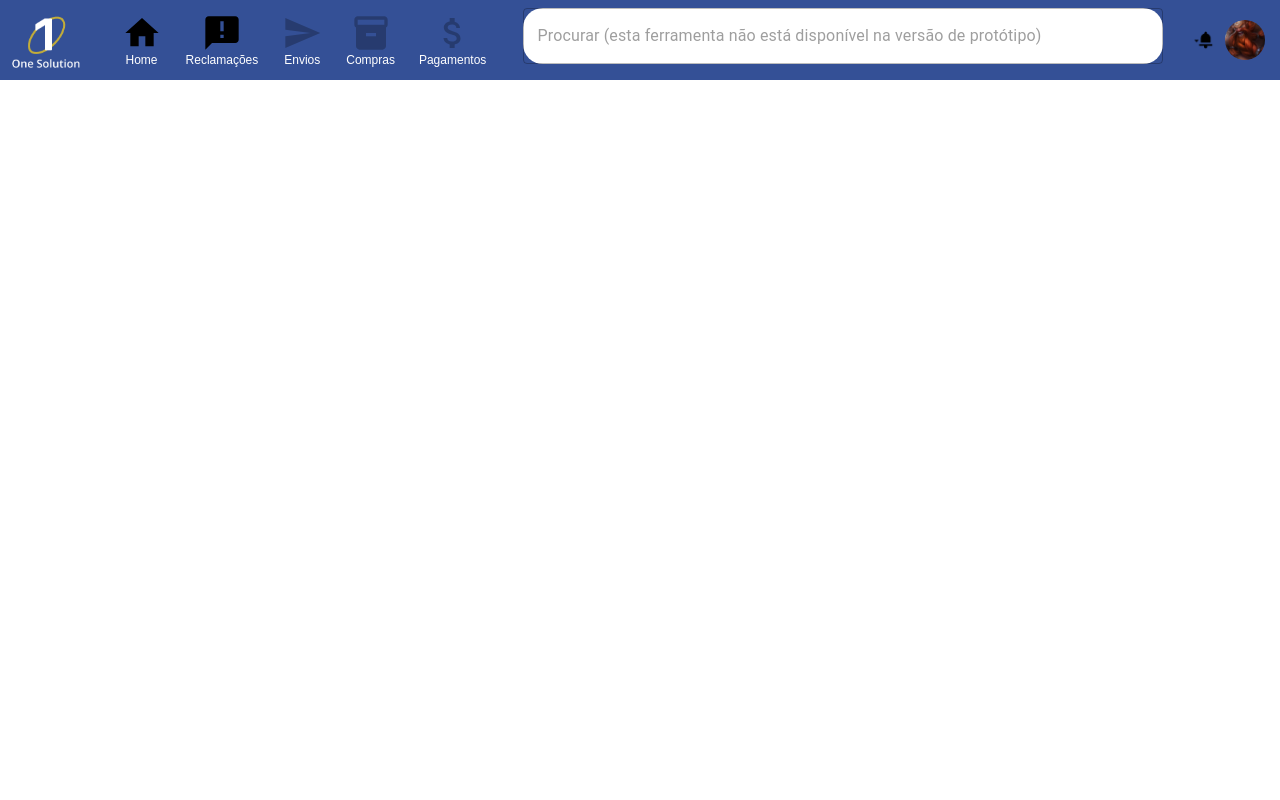
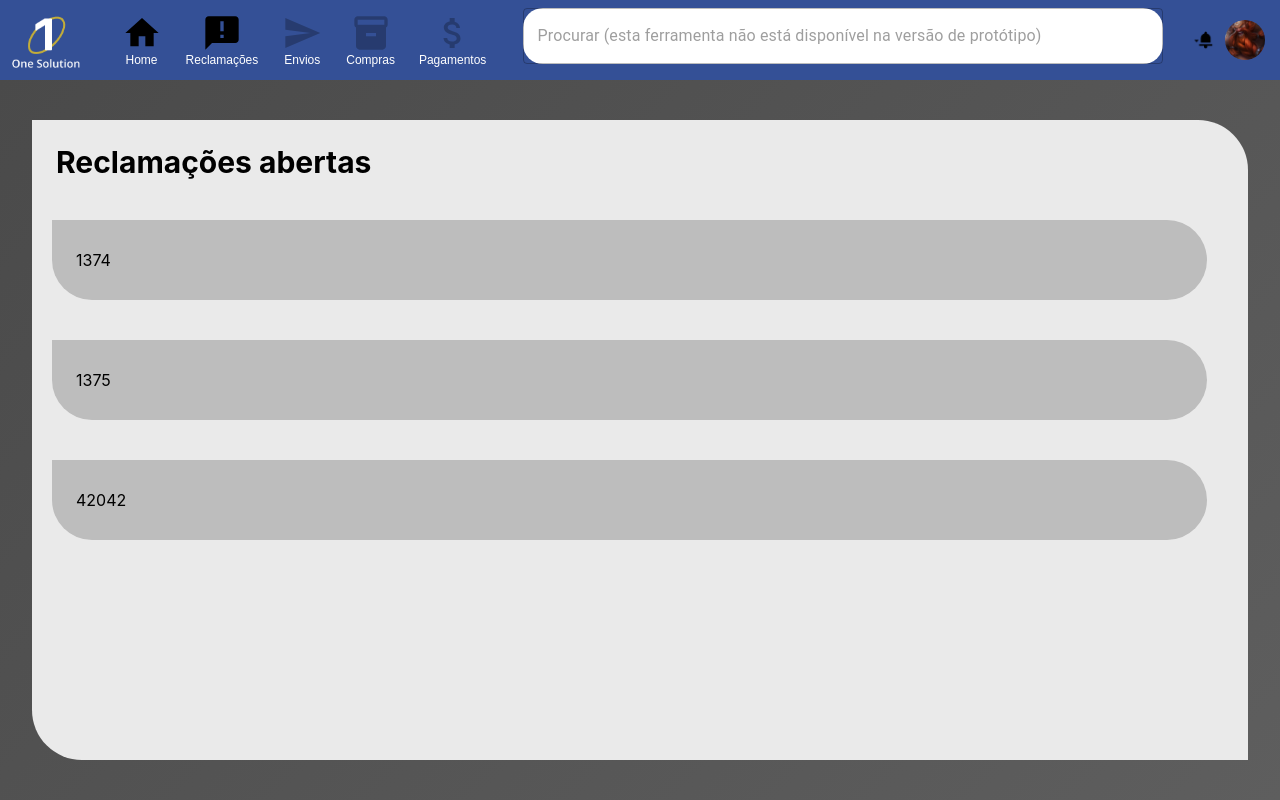
Before and after one commit to Bullamano/fiap-hackathon-one-solution, a React (Create React App) app in the folder FrontEnd/one-solution/: page /ticketList in a window 1280 px wide. Built offline with nearby package versions, Linux system fonts and the light colour scheme; the HTML template or start-up script is replaced by a standard one.

Commit message:
Componentes de tickets para listagem

```diff
--- /dev/null
+++ b/FrontEnd/one-solution/src/Components/TicketCell/TicketCells.css
@@ -0,0 +1,17 @@
+.ticket-cells {
+    margin: 10px 0 10px 0;
+}
+
+.custom-item {
+    width: 95%;
+}
+
+.inside-box {
+    display: flex;
+    flex-direction: row;
+    align-items: center;
+    vertical-align: middle;
+    justify-content: space-between;
+    margin: 0 24px 0 24px;
+    height: 100%;
+}
--- /dev/null
+++ b/FrontEnd/one-solution/src/Components/TicketCell/TicketCells.jsx
@@ -0,0 +1,41 @@
+import React from 'react';
+
+import Box from '@mui/material/Box';
+import Grid from '@mui/material/Grid';
+
+import checkbox from '../../Assets/Checkbox.png';
+
+import './TicketCells.css';
+
+const TicketCells = ({ tickets }) => {
+
+  {/* <CustomCard key={'Card' + index} id={card.id} title={card.title} imageUrl={card.imageUrl} /> */ }
+
+  return (
+    <div className='ticket-cells'>
+      <Grid className='custom-grid' container>
+        {tickets.map((cell, index) =>
+          <Grid className='custom-item' key={'Grid' + index} item>
+            <Box
+              display='flex'
+              flexDirection='column'
+              justifyContent='flex-start'
+              sx={{
+                backgroundColor: '#BDBDBD',
+                borderRadius: '0 50px 50px 50px',
+                height: '80px',
+                margin: '20px',
+                width: '100%',
+              }}>
+              <div className='inside-box'>
+                {cell.id}
+              </div>
+            </Box>
+          </Grid>
+        )}
+      </Grid>
+    </div>
+  );
+};
+
+export default TicketCells;
--- a/FrontEnd/one-solution/src/Screens/TicketListPage/TicketListPage.css
+++ b/FrontEnd/one-solution/src/Screens/TicketListPage/TicketListPage.css
@@ -0,0 +1,29 @@
+.background-div {
+    background: linear-gradient(315deg,#5E5E5E, #4A4A4A);
+    /* A altura abaixo desconta a altura do header de 10vh */
+    height: 90vh;
+    display: flex;
+    flex-direction: column;
+    justify-content: center;
+    align-items: center;
+}
+
+.ticket-list-title {
+    margin: 24px 0 10px 24px;
+    text-align: left;
+    font-size: 30px;
+    font-weight: bolder;
+}
+
+.checkbox-image {
+    height: 30px;
+    width: 30px;
+}
+
+.table-titles {
+    display: flex;
+    flex-direction: row;
+    align-items: center;
+    justify-content: space-between;
+    margin: 0 24px 0 24px;
+}
--- a/FrontEnd/one-solution/src/Screens/TicketListPage/TicketListPage.jsx
+++ b/FrontEnd/one-solution/src/Screens/TicketListPage/TicketListPage.jsx
@@ -1,15 +1,55 @@
 import React from 'react';
+
+import Box from '@mui/material/Box';
+import Divider from '@mui/material/Divider';
+import Tooltip from '@mui/material/Tooltip';
 
 import { InsiderHeader } from '../../Components/Header/Header';
 
+import checkbox from '../../Assets/Checkbox.png';
+
+import TicketAPIResponse from '../../ValueObjects/TicketAPIResponse';
+
 import './TicketListPage.css'
 import '../../App.css'
+import TicketCells from '../../Components/TicketCell/TicketCells';
 
 const TicketListPage = () => {
   return (
     <div className='ticketList-screen'>
       <InsiderHeader />
-      Página de listagem dos tickets
+      <div className='Contents'>
+        {/* Área para conteúdos da página */}
+        <div className='background-div'>
+          {/* Caixa branca englobando os tickets */}
+          <Box
+            display='flex'
+            flexDirection='column'
+            justifyContent='flex-start'
+            sx={{
+              width: '95vw',
+              height: '80vh',
+              backgroundColor: '#EAEAEA',
+              borderRadius: '0 50px 0 50px'
+            }}>
+            <div className='ticket-list-title'>
+              Reclamações abertas
+            </div>
+            {/* <div className='table-titles'>
+              <Tooltip title='Esta funcionalidade não está habilitada na versão de protótipo'>
+                <img src={checkbox} className='checkbox-image' />
+              </Tooltip>
+              <p>Código</p>
+              <p>Impacto</p>
+              <p>Descrição</p>
+              <p>Responsável</p>
+              <p>Data de criação</p>
+            </div>
+            <Divider sx={{margin: '0 10px 0 10px'}}/> */}
+            <TicketCells tickets={TicketAPIResponse} />
+          </Box>
+        </div>
+      </div>
     </div>
   );
 };
--- a/FrontEnd/one-solution/src/ValueObjects/ComprasAPIResponse.jsx
+++ b/FrontEnd/one-solution/src/ValueObjects/ComprasAPIResponse.jsx
@@ -5,7 +5,7 @@
  * (0 = compra não realizada; 1 = compra realizada;
  * 2 = mercadoria enviada; 3 = mercadoria recebida)
  */
-export const ComprasAPIResponse = [
+const ComprasAPIResponse = [
     {
         id: 1358,
         codigo: "4TR3U510K1",
--- a/FrontEnd/one-solution/src/ValueObjects/TicketAPIResponse.jsx
+++ b/FrontEnd/one-solution/src/ValueObjects/TicketAPIResponse.jsx
@@ -5,7 +5,7 @@
  * campo de impacto (0 = baixo; 1 = médio; 2 = alto;
  * 3 = urgente)
  */
-export const TicketAPIResponse = [
+const TicketAPIResponse = [
     {
         id: 1374,
         codigo: "Rec-516",
@@ -14,7 +14,25 @@ export const TicketAPIResponse = [
         responsavel: "Gragas",
         dataCriacao: "2023-04-12T18:25:43.000",
         anexosId: 2684
-    }
+    },
+    {
+        id: 1375,
+        codigo: "Rec-123",
+        impacto: 0,
+        descricao: "Oi? Tem alguém aí?",
+        responsavel: "Gragas",
+        dataCriacao: "2042-02-24T00:24:42.000",
+        anexosId: 2688
+    },
+    {
+        id: 42042,
+        codigo: "Rec-042",
+        impacto: 1,
+        descricao: "Qual a resposta?",
+        responsavel: "Zaphod Beeblebrox",
+        dataCriacao: "3068-02-24T00:24:42.000",
+        anexosId: 5486
+    },
 ]
 
 export default TicketAPIResponse;
```
Also changed, not shown: FrontEnd/one-solution/src/Components/Header/Header.jsx (+8 -0 lines), FrontEnd/one-solution/src/Assets/Checkbox.png (added).
